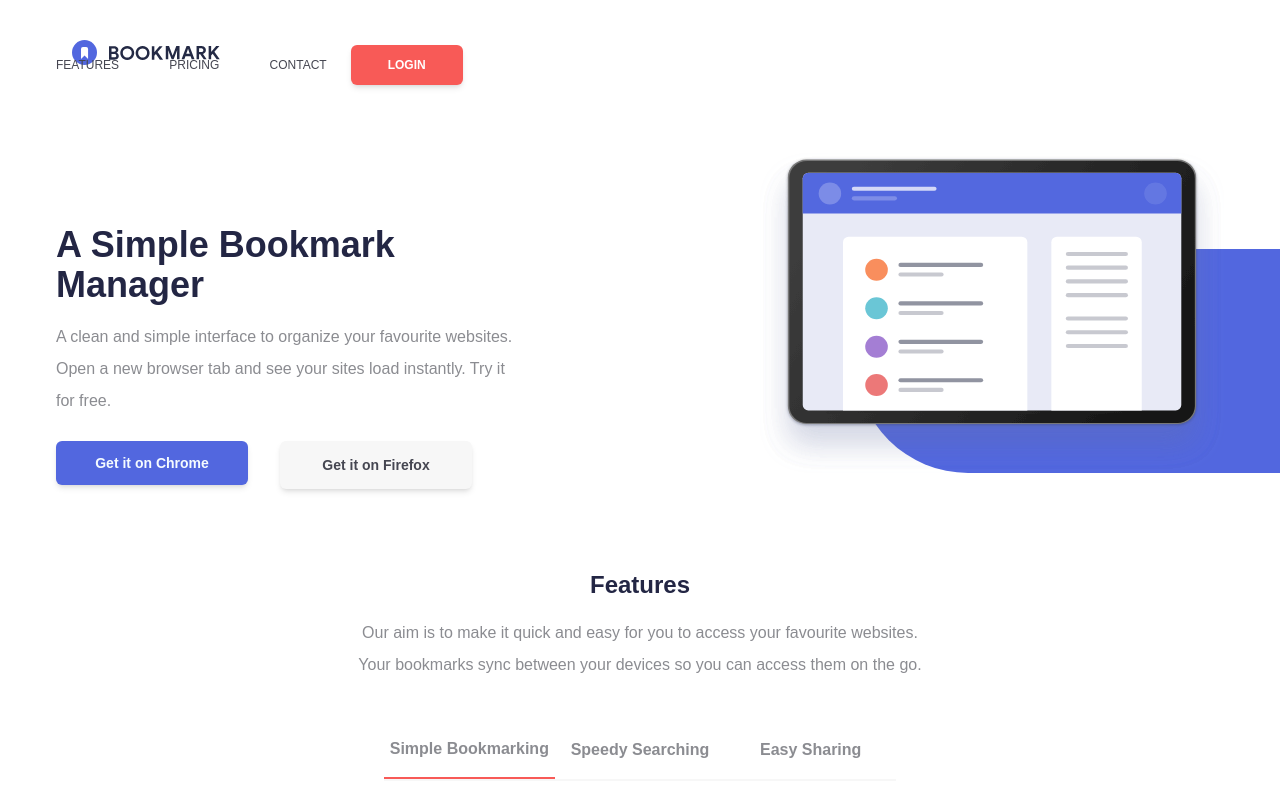
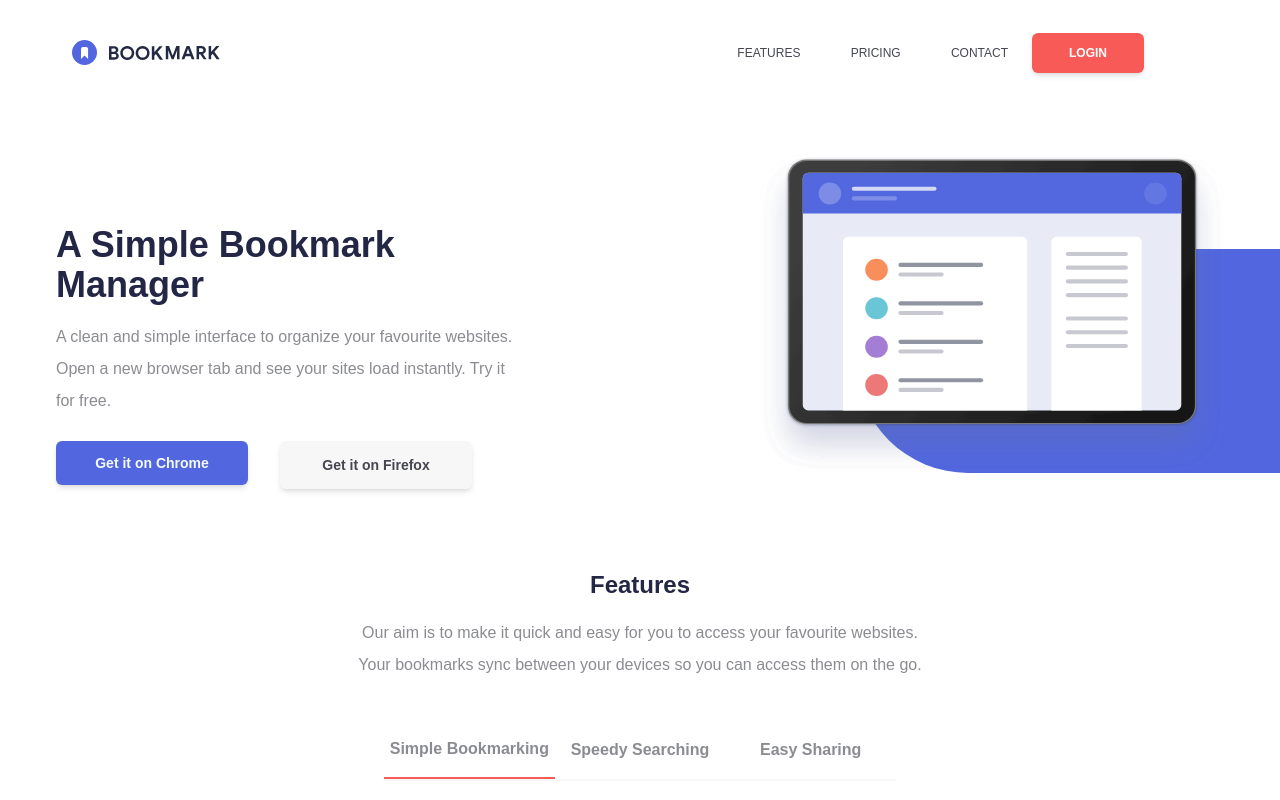
Before and after one commit to ForJessicaSake/Bookmark-Landing-Page, a React (Create React App) app: page / in a window 1280 px wide. Shown: the top 800 px of the page. Built offline with nearby package versions, Linux system fonts and the light colour scheme.

Commit message:
fix:code structure

```diff
--- a/src/Navbar.tsx
+++ b/src/Navbar.tsx
@@ -7,13 +7,13 @@ const Navbar = () => {
   const [isLinksVisible, setLinksVisible] = useState(false);
 
   return (
-    <nav className="lg:px-14 mt-10">
+    <nav className="lg:px-14 mt-10 lg:flex lg:justify-between lg:items-center">
       <section className="flex justify-between items-center px-4">
       <img src={logo} alt=""className=""/>
       <img src={menu} alt="Navigation menu" className=" w-6 h-4 lg:hidden cursor-pointer" onClick={() => setLinksVisible(!isLinksVisible)} />
       </section>
       <section className={`${isLinksVisible ? 'block' : 'hidden'} lg:static bg-Blue h-5/6 lg:h-0 flex flex-col lg:flex-row justify-center items-center lg:bg-white absolute top-24  lg:w-5/12 pr-20 z-50 lg:flex lg:items-center`}>
-        <ul className="flex w-screen lg:flex-row flex-col h-96 mb-10 lg:mb-0 items-center lg:h-0 justify-between lg:w-72 text-base lg:text-xs font-medium text-downText lg:text-Ash">
+        <ul className="flex w-screen lg:flex-row flex-col h-80 mb-10 lg:mb-0 items-center lg:h-0 justify-between lg:w-72 text-base lg:text-xs font-medium text-downText lg:text-Ash">
           <li>FEATURES</li>
           <li>PRICING</li>
           <li>CONTACT</li>
```
